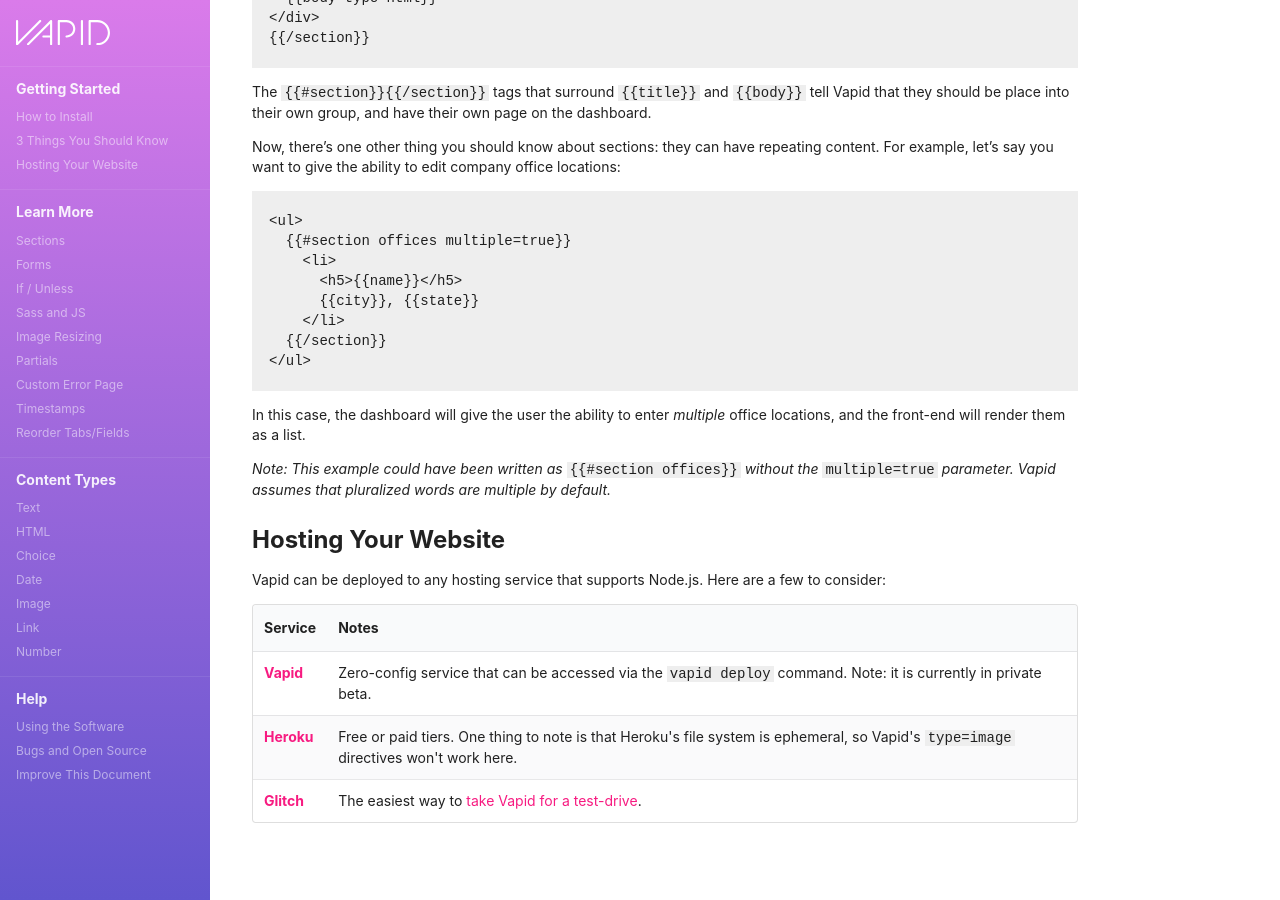
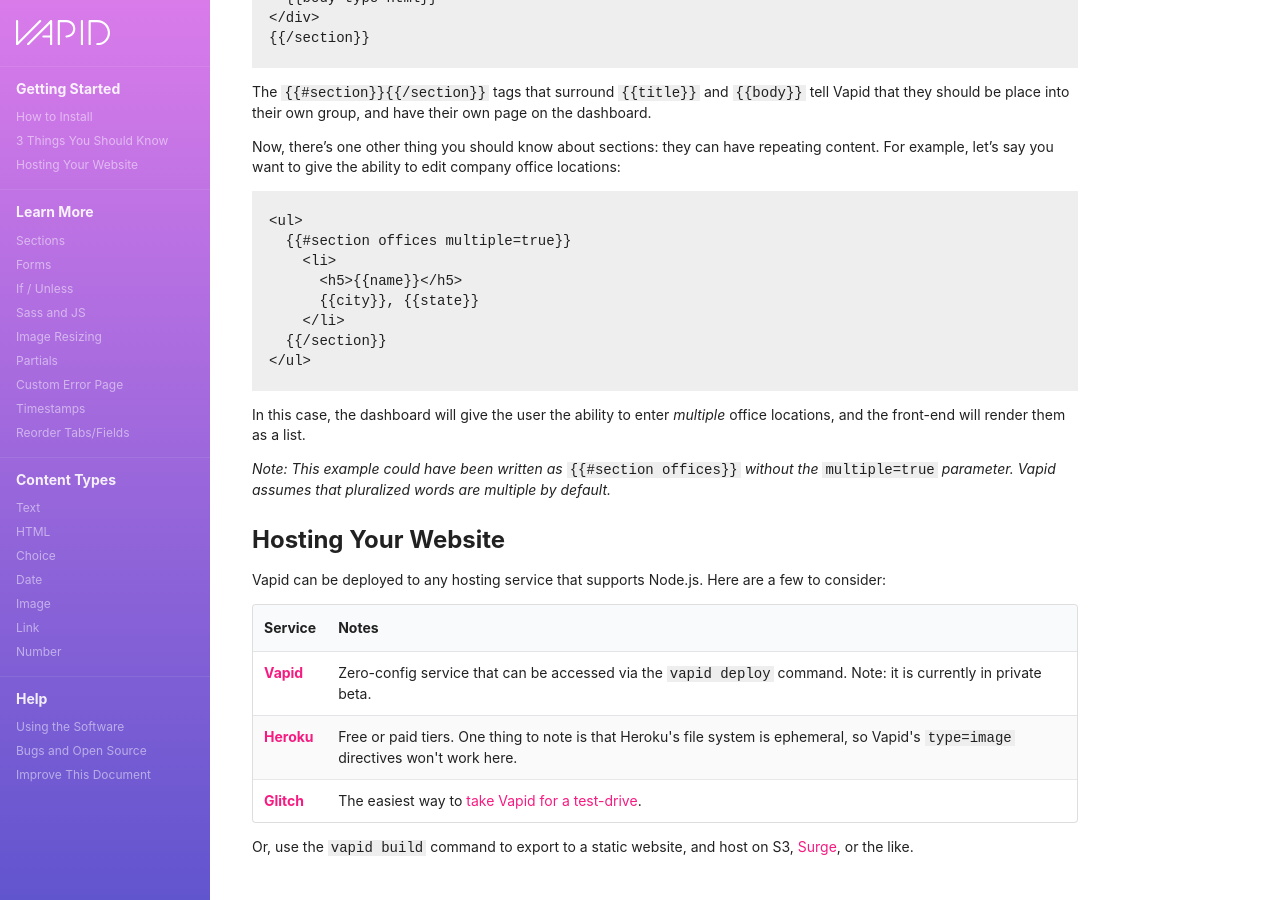
Before and after one commit to vapid/vapid-docs, a Jekyll site: the page built from index.md, in a window 1280 px wide and 900 px high, scrolled down 2223 px. Built offline with Jekyll 4.4.1, drawn with Linux system fonts in a browser that asks for light colours; nearby versions of some CDN libraries.

Commit message:
Included note about `vapid build` command

```diff
--- a/index.md
+++ b/index.md
@@ -148,4 +148,6 @@ Vapid can be deployed to any hosting service that supports Node.js. Here are a f
     </tr>
   </tbody>
 </table>
+
+Or, use the `vapid build` command to export to a static website, and host on S3, [Surge](https://surge.sh/), or the like.
 {% endraw %}
```
